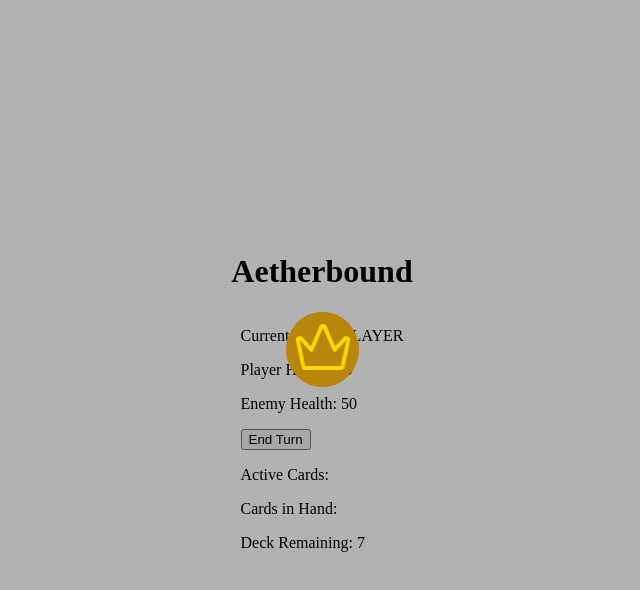
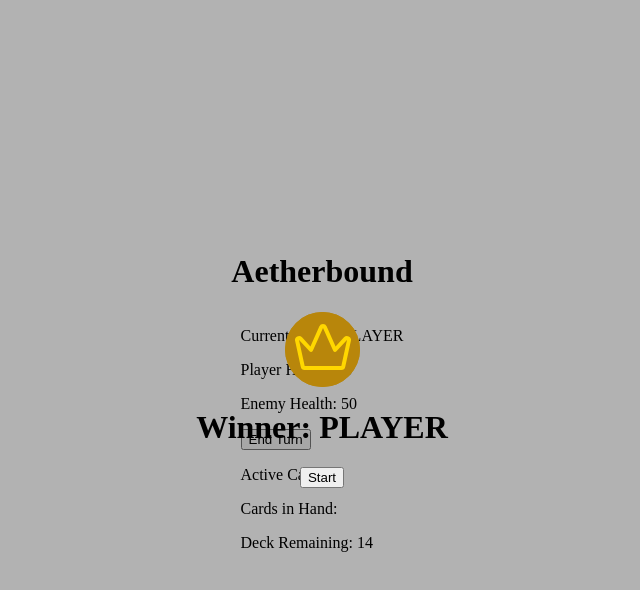
Before and after one commit to minimuscle/aetherbound, a React (Vite) app: page / in a window 1280 px wide. Both pictures are taken after a click on the button "Start Game". Shown: the top 590 px of the page, without its empty margins (318-958 px from the left). Built offline with nearby package versions, Linux system fonts and the light colour scheme; what @pixi/react would draw is missing.

Commit message:
feat: health

```diff
--- /dev/null
+++ b/src/components/Cards/cards.scss
@@ -0,0 +1,31 @@
+.Card {
+  width: 100px;
+  height: 100px;
+  background-color: #7a7a7a;
+
+  &__wrapper {
+    position: relative;
+  }
+
+  &__modal {
+    position: absolute;
+    top: 100px;
+    left: 20px;
+    background-color: #fff;
+    border-radius: 10px;
+    box-shadow: 0 0 10px rgba(0, 0, 0, 0.5);
+    padding: 10px;
+    z-index: 100;
+
+    &--active {
+      top: 70px;
+    }
+  }
+
+  &--active {
+    width: 100px;
+    height: 50px;
+    background-color: #ff9696;
+    padding: 10px;
+  }
+}
--- /dev/null
+++ b/src/components/Cards/index.tsx
@@ -0,0 +1,58 @@
+import classNames from "classnames";
+import { use, useState } from "react";
+import { GameContext } from "../../pages/Game/utils/context";
+import "./cards.scss";
+import { CARD_LIBRARY } from "./library";
+import type { GameCard } from "./types";
+
+/**********************************************************************************************************
+ *   TYPE DEFINITIONS
+ **********************************************************************************************************/
+type Card = React.FC<{
+  card: GameCard;
+  isActive?: boolean;
+}>;
+
+/**********************************************************************************************************
+ *   COMPONENT START
+ **********************************************************************************************************/
+export const Card: Card = ({ card, isActive }) => {
+  const { gameCardId, id } = card;
+  const cardData = CARD_LIBRARY[id];
+  const { dispatch } = use(GameContext)!;
+  const [isVisible, setIsVisible] = useState(false);
+
+  /***** RENDER *****/
+  return (
+    <div
+      className="Card__wrapper"
+      onMouseEnter={() => setIsVisible(true)}
+      onMouseLeave={() => setIsVisible(false)}
+    >
+      {isVisible && (
+        <div
+          className={classNames("Card__modal", {
+            "Card__modal--active": isActive,
+          })}
+        >
+          <h2>{cardData.name}</h2>
+          <p>{cardData.description}</p>
+          <p>Damage: {cardData.damage}</p>
+          {cardData.type === "CREATURE" && <p>Health: {cardData.health}</p>}
+          <p>Cost: {cardData.cost}</p>
+          {cardData.type === "SPELL" && <p>Target: {cardData.target}</p>}
+        </div>
+      )}
+      {isActive ? (
+        <div className="Card--active">{CARD_LIBRARY[id].name}</div>
+      ) : (
+        <button
+          onClick={() => dispatch({ phase: "PLAY_CARD", card: gameCardId })}
+          className="Card"
+        >
+          {CARD_LIBRARY[id].name}
+        </button>
+      )}
+    </div>
+  );
+};
--- a/src/components/Cards/index.ts
+++ b/src/components/Cards/library.ts
@@ -1,7 +1,7 @@
-import type { CardDefinition } from "./types";
+import type { CardDefinition, CardKey } from "./types";
 
 export const CARD_LIBRARY = {
-  BASE_FIRE_IMP: {
+  BASE_FIRE_CREATURE_IMP: {
     name: "Fire Imp",
     type: "CREATURE",
     cost: 1,
@@ -10,7 +10,7 @@ export const CARD_LIBRARY = {
     damage: 1,
     health: 1,
   },
-  BASE_AETHER_BOLT: {
+  BASE_FIRE_SPELL_AETHER_BOLT: {
     name: "Aether Bolt",
     type: "SPELL",
     cost: 1,
@@ -19,7 +19,7 @@ export const CARD_LIBRARY = {
     damage: 2,
     target: "ALIVE",
   },
-  BASE_STONE_GOLEM: {
+  BASE_FIRE_CREATURE_STONE_GOLEM: {
     name: "Stone Golem",
     type: "CREATURE",
     cost: 3,
@@ -28,4 +28,4 @@ export const CARD_LIBRARY = {
     effect: "ATTACK",
     health: 10,
   },
-} as const satisfies Record<string, CardDefinition>;
+} as const satisfies Record<CardKey, CardDefinition>;
--- a/src/components/Cards/types.ts
+++ b/src/components/Cards/types.ts
@@ -1,5 +1,5 @@
 import type { Tagged } from "type-fest";
-import type { CARD_LIBRARY } from ".";
+import type { CARD_LIBRARY } from "./library";
 
 export type CardType = "CREATURE" | "SPELL" | "PERMANENT" | "WEAPON" | "SHIELD";
 export type GameCardId = Tagged<"GameCardId", number>;
@@ -24,3 +24,6 @@ export type GameCard = {
 };
 
 export type CardNames = keyof typeof CARD_LIBRARY;
+export type Element = "FIRE" | "EARTH" | "WATER" | "AIR" | "LIGHT" | "DARK";
+export type Expansion = "BASE";
+export type CardKey = `${Expansion}_${Element}_${CardType}_${string}`;
--- a/src/pages/Game/coin/coin.scss
+++ b/src/pages/Game/coin/coin.scss
@@ -37,10 +37,10 @@
     backface-visibility: hidden;
 
     &--selected {
-      animation: flipHeads 3s ease-out forwards;
+      animation: flipHeads 1s ease-out forwards;
     }
     &--notSelected {
-      animation: flipTails 3s ease-out forwards;
+      animation: flipTails 1s ease-out forwards;
     }
   }
 
@@ -49,10 +49,10 @@
     transform: rotateY(180deg);
 
     &--selected {
-      animation: flipTails 3s ease-out forwards;
+      animation: flipTails 1s ease-out forwards;
     }
     &--notSelected {
-      animation: flipHeads 3s ease-out forwards;
+      animation: flipHeads 1s ease-out forwards;
     }
   }
 
@@ -62,7 +62,7 @@
     visibility: hidden;
 
     animation: showAfterDelay 0s linear forwards;
-    animation-delay: 3s;
+    animation-delay: 1s;
   }
 }
 
--- a/src/pages/Game/index.tsx
+++ b/src/pages/Game/index.tsx
@@ -1,5 +1,5 @@
 import { useEffect, useReducer, useRef } from "react";
-import { CARD_LIBRARY } from "../../components/Cards";
+import { Card } from "../../components/Cards";
 import type { CardNames } from "../../components/Cards/types";
 import { CoinToss } from "./coin";
 import "./game.scss";
@@ -8,13 +8,20 @@ import { generateRandomPlayer, shuffle } from "./utils/functions";
 import { phases } from "./utils/phases";
 
 const starterDeck: CardNames[] = [
-  "BASE_FIRE_IMP",
-  "BASE_AETHER_BOLT",
-  "BASE_FIRE_IMP",
-  "BASE_FIRE_IMP",
-  "BASE_FIRE_IMP",
-  "BASE_STONE_GOLEM",
-  "BASE_STONE_GOLEM",
+  "BASE_FIRE_CREATURE_IMP",
+  "BASE_FIRE_CREATURE_IMP",
+  "BASE_FIRE_CREATURE_IMP",
+  "BASE_FIRE_CREATURE_STONE_GOLEM",
+  "BASE_FIRE_CREATURE_STONE_GOLEM",
+  "BASE_FIRE_SPELL_AETHER_BOLT",
+  "BASE_FIRE_SPELL_AETHER_BOLT",
+  "BASE_FIRE_CREATURE_IMP",
+  "BASE_FIRE_CREATURE_IMP",
+  "BASE_FIRE_CREATURE_IMP",
+  "BASE_FIRE_CREATURE_STONE_GOLEM",
+  "BASE_FIRE_CREATURE_STONE_GOLEM",
+  "BASE_FIRE_SPELL_AETHER_BOLT",
+  "BASE_FIRE_SPELL_AETHER_BOLT",
 ];
 
 export const GamePage = () => {
@@ -67,7 +74,7 @@ export const GamePage = () => {
 
   /***** RENDER *****/
   return (
-    <GameContext value={{ activePlayer: state.activePlayer }}>
+    <GameContext value={{ activePlayer: state.activePlayer, dispatch }}>
       <div className="Game">
         {state.showCoinToss && (
           <CoinToss startGame={() => dispatch({ phase: "START_GAME" })} />
@@ -84,15 +91,13 @@ export const GamePage = () => {
 
         <p>
           Active Cards:{" "}
-          {state.playerField?.map(({ id }) => CARD_LIBRARY[id].name).join(", ")}
+          {state.playerField.map((card) => (
+            <Card card={card} isActive />
+          ))}
         </p>
         <p>Cards in Hand: </p>
-        {state.playerHand.map(({ id, gameCardId }) => (
-          <button
-            onClick={() => dispatch({ phase: "PLAY_CARD", card: gameCardId })}
-          >
-            {CARD_LIBRARY[id].name}
-          </button>
+        {state.playerHand.map((card) => (
+          <Card card={card} />
         ))}
         <p>Deck Remaining: {state.playerDeck.length}</p>
       </div>
--- a/src/pages/Game/utils/context.ts
+++ b/src/pages/Game/utils/context.ts
@@ -1,11 +1,13 @@
 import { createContext } from "react";
 import type { Player } from "../../../utils/types/game";
+import type { Action } from "./phases";
 
 /**********************************************************************************************************
  *   TYPE DEFINITIONS
  **********************************************************************************************************/
 type GameContext = {
   activePlayer: Player;
+  dispatch: React.Dispatch<Action>;
 };
 
 /**********************************************************************************************************
--- a/src/pages/Game/utils/phases.ts
+++ b/src/pages/Game/utils/phases.ts
@@ -1,4 +1,4 @@
-import { CARD_LIBRARY } from "../../../components/Cards";
+import { CARD_LIBRARY } from "../../../components/Cards/library";
 import type { GameCard, GameCardId } from "../../../components/Cards/types";
 import type { Player } from "../../../utils/types/game";
 import { drawOne } from "./functions";
@@ -31,7 +31,7 @@ type State = {
   enemyHealth: number;
 };
 
-type Action = {
+export type Action = {
   phase: Exclude<Phase, ["TURN_START", "GAME_OVER"]>;
   card?: GameCardId;
 };
@@ -88,7 +88,10 @@ export const phases: Phases = (state, action) => {
         ...state,
         activePlayer: "ENEMY",
         enemyHealth: state.enemyHealth - playerFieldDamage,
-        nextPhase: state.enemyHealth <= 0 ? "GAME_OVER" : "TURN_START",
+        nextPhase:
+          state.enemyHealth - playerFieldDamage <= 0
+            ? "GAME_OVER"
+            : "TURN_START",
       };
     case "ENEMY_TURN":
       return {
```
